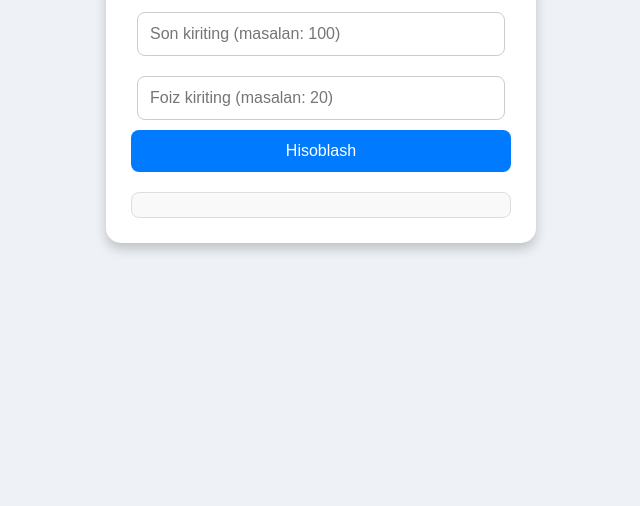
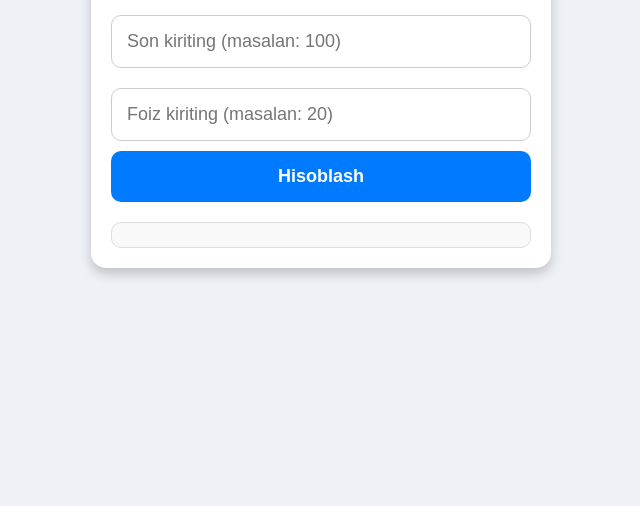
Before and after one commit to Faxriddinovxusn/foiz-hisoblash, a plain HTML site: page index.html in a window 1280 px wide. Shown: the part 324-830 px from the top of the page, without its empty margins (319-959 px from the left). Before the commit the page ends 800 px from the top, so only its background shows below. Drawn offline with Linux system fonts and the light colour scheme.

Commit message:
Update index.html

```diff
--- a/index.html
+++ b/index.html
@@ -2,6 +2,7 @@
 <html lang="en">
 <head>
   <meta charset="UTF-8">
+  <meta name="viewport" content="width=device-width, initial-scale=1.0">
   <title>Foiz Hisoblagich</title>
   <style>
     body {
@@ -10,37 +11,42 @@
       display: flex;
       justify-content: center;
       align-items: center;
-      height: 100vh;
+      min-height: 100vh;
       margin: 0;
+      padding: 15px;
     }
     .container {
       background: white;
-      padding: 25px;
+      padding: 20px;
       border-radius: 15px;
       box-shadow: 0 6px 12px rgba(0,0,0,0.2);
-      width: 380px;
+      width: 100%;
+      max-width: 420px;
       text-align: center;
     }
     h2 {
       margin-bottom: 20px;
       color: #333;
+      font-size: 1.6em;
     }
     input {
-      width: 90%;
-      padding: 12px;
+      width: 100%;
+      padding: 15px;
       margin: 10px 0;
       border: 1px solid #ccc;
-      border-radius: 8px;
-      font-size: 16px;
+      border-radius: 10px;
+      font-size: 18px;
+      box-sizing: border-box;
     }
     button {
       background: #007BFF;
       color: white;
       border: none;
-      padding: 12px;
+      padding: 15px;
       width: 100%;
-      border-radius: 8px;
-      font-size: 16px;
+      border-radius: 10px;
+      font-size: 18px;
+      font-weight: bold;
       cursor: pointer;
       transition: 0.3s;
     }
@@ -49,17 +55,17 @@
     }
     .result {
       margin-top: 20px;
-      font-size: 20px;
+      font-size: 22px;
       font-weight: bold;
       color: #222;
     }
     .steps {
       margin-top: 15px;
       text-align: left;
-      font-size: 15px;
+      font-size: 16px;
       background: #f9f9f9;
       padding: 12px;
-      border-radius: 8px;
+      border-radius: 10px;
       border: 1px solid #ddd;
     }
     .steps p {
@@ -90,10 +96,8 @@
 
       let result = (number * percent) / 100;
 
-      // Natija
       document.getElementById("result").innerText = percent + "% of " + number + " = " + result;
 
-      // Jarayonni ko'rsatish
       let stepsHTML = "<p><b>1.</b> Formula: (Son × Foiz) ÷ 100</p>";
       stepsHTML += "<p><b>2.</b> Joylashtiramiz: (" + number + " × " + percent + ") ÷ 100</p>";
       stepsHTML += "<p><b>3.</b> Hisoblaymiz: " + (number * percent) + " ÷ 100</p>";
```
